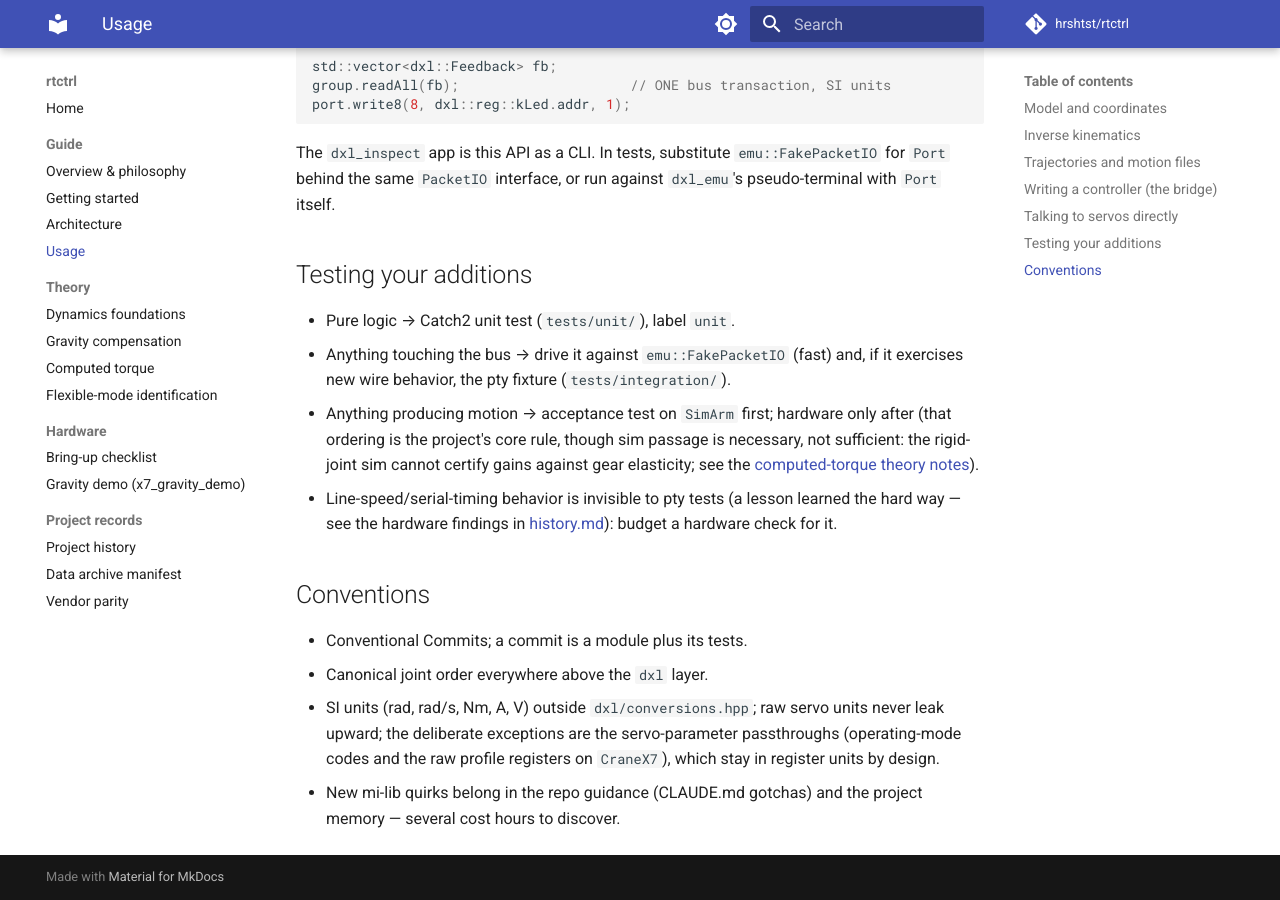
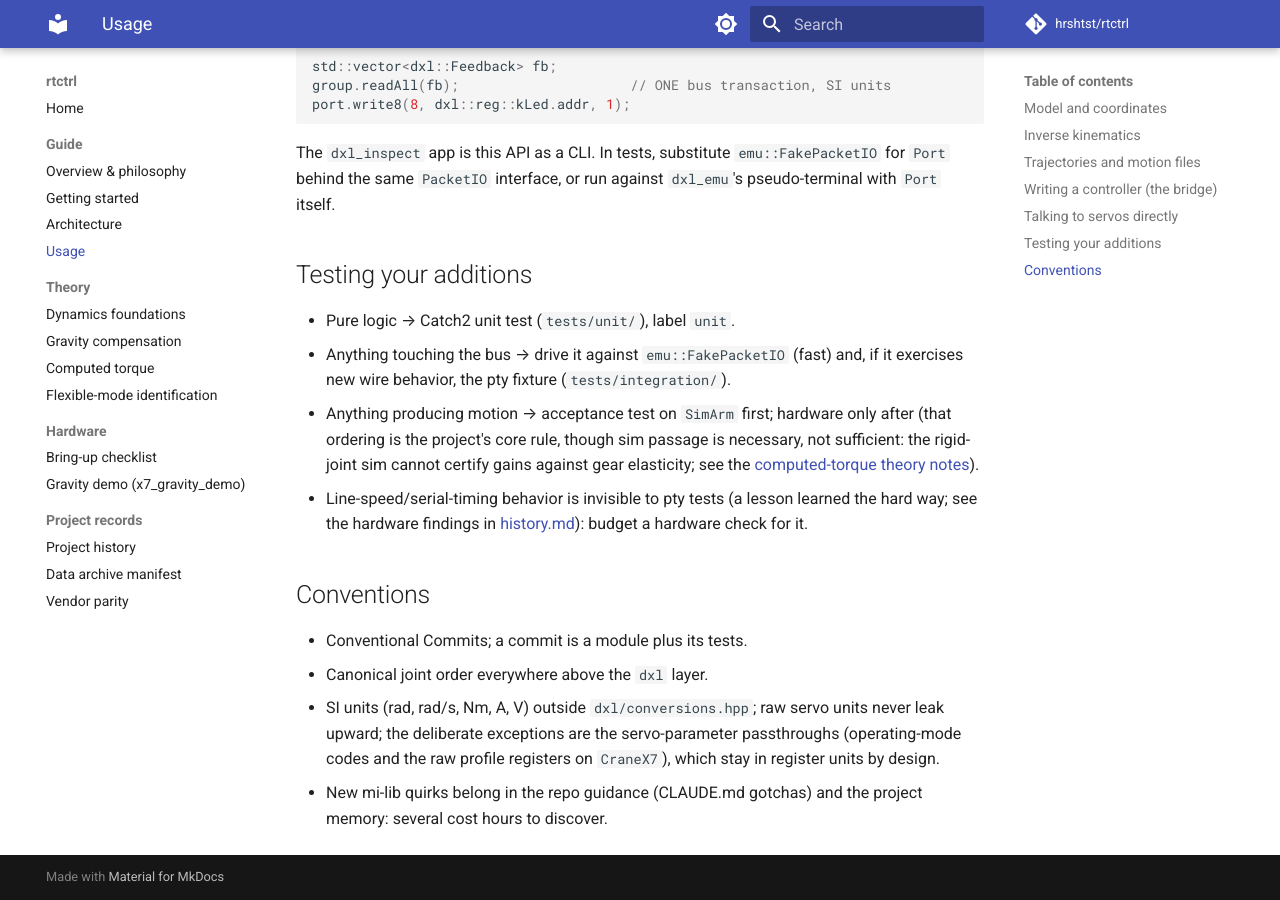
Before and after one commit to hrshtst/rtctrl, an MkDocs documentation site: the page built from docs/guide/usage.md, in a window 1280 px wide and 900 px high, scrolled down 3363 px. Built offline with MkDocs 1.6.1 and Material for MkDocs 9.7.7, drawn with Linux system fonts in a browser that asks for light colours; comment, search, counter and statistics services are not loaded.

```diff
--- a/docs/guide/usage.md
+++ b/docs/guide/usage.md
@@ -191,7 +191,7 @@ or run against `dxl_emu`'s pseudo-terminal with `Port` itself.
   cannot certify gains against gear elasticity; see the
   [computed-torque theory notes](../theory/computed-torque.md#what-the-hardware-taught-us)).
 - Line-speed/serial-timing behavior is invisible to pty tests
-  (a lesson learned the hard way — see the hardware findings in
+  (a lesson learned the hard way; see the hardware findings in
   [history.md](../records/history.md)): budget a hardware check for it.
 
 ## Conventions
@@ -204,4 +204,4 @@ or run against `dxl_emu`'s pseudo-terminal with `Port` itself.
   profile registers on `CraneX7`), which stay in register units by
   design.
 - New mi-lib quirks belong in the repo guidance (CLAUDE.md gotchas)
-  and the project memory — several cost hours to discover.
+  and the project memory: several cost hours to discover.
```
